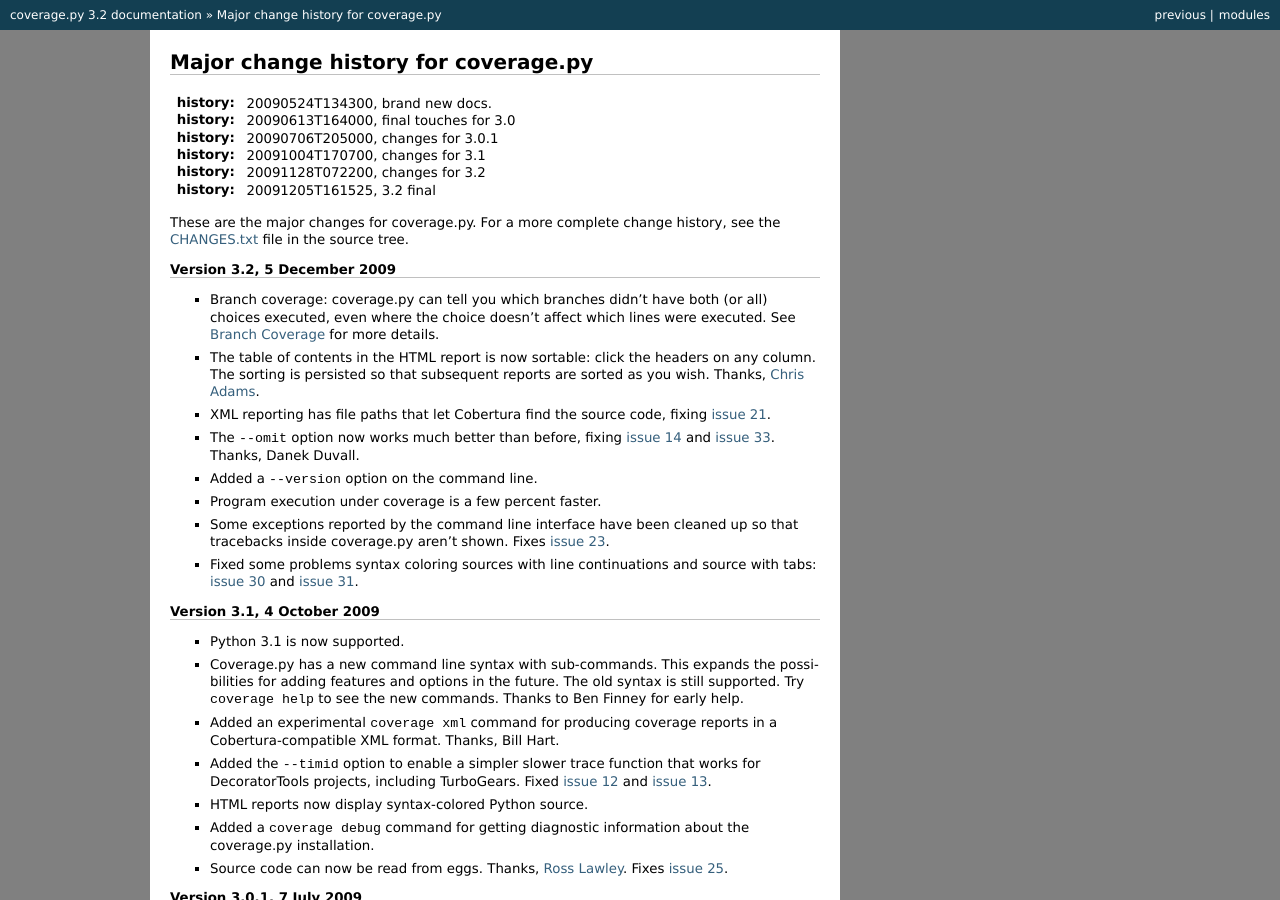
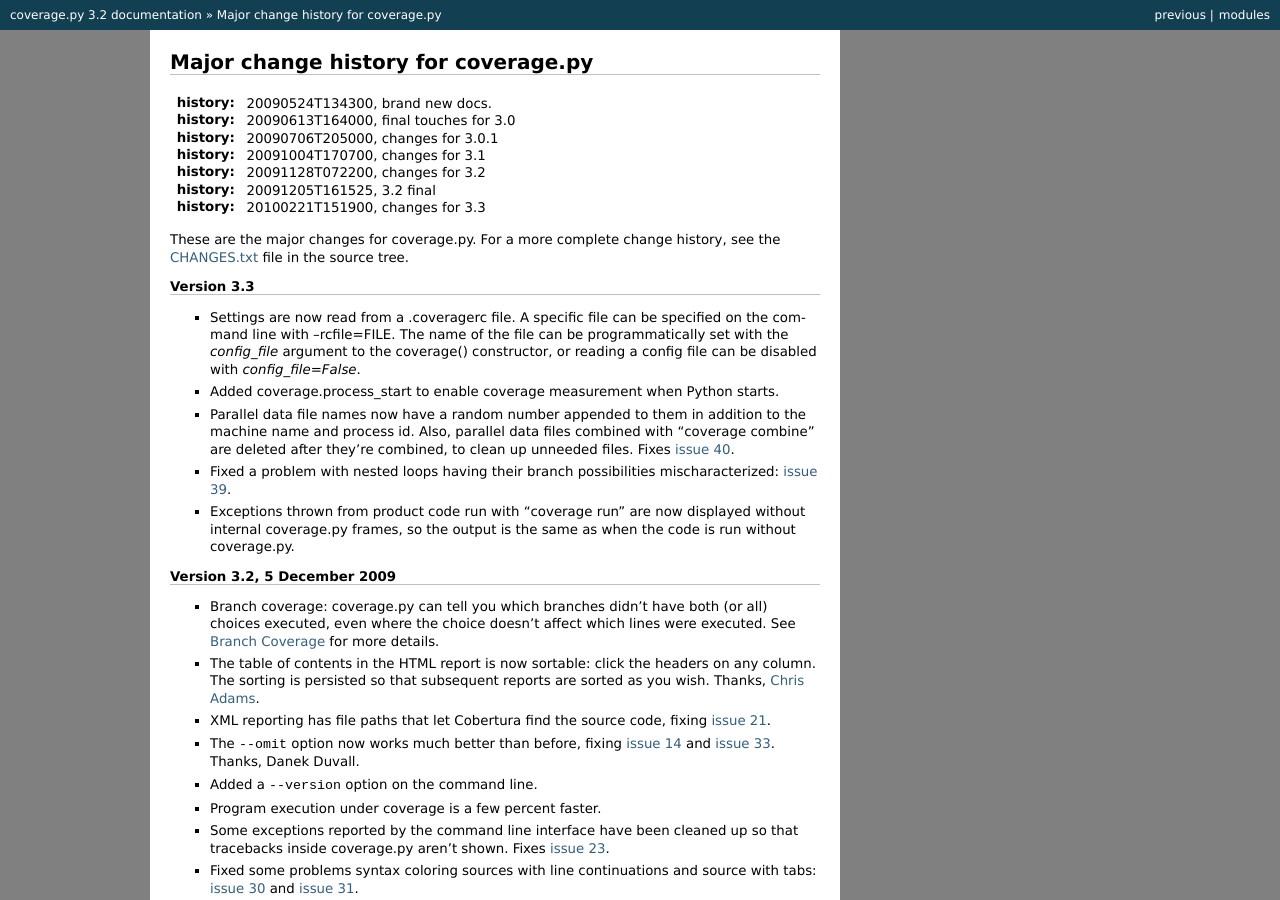
Before and after one commit to nedbat/coveragepy, a Sphinx documentation site: the page built from doc/changes.rst, in a window 1280 px wide and 900 px high. Built offline with Sphinx 7.4.7, drawn with Linux system fonts in a browser that asks for light colours.

Commit message:
Fiddling with docs for 3.3

```diff
--- a/TODO.txt
+++ b/TODO.txt
@@ -98,6 +101,9 @@
     from the command line, to reconsider exclusions.
 - Reporting on files never touched by coverage (package completeness)
 - A setup.py command? http://jeetworks.org/node/50
+- Deltas: indicate the change in coverage percentage from the last run.
+- Show lines missing rather than lines run in the reporting, since that's what
+  you need to focus on.
 
 
 * Beauty
--- a/doc/changes.rst
+++ b/doc/changes.rst
@@ -10,12 +10,40 @@
 :history: 20091004T170700, changes for 3.1
 :history: 20091128T072200, changes for 3.2
 :history: 20091205T161525, 3.2 final
-
+:history: 20100221T151900, changes for 3.3
 
 These are the major changes for coverage.py.  For a more complete change
 history, see the `CHANGES.txt`_ file in the source tree.
 
 .. _CHANGES.txt: http://bitbucket.org/ned/coveragepy/src/tip/CHANGES.txt
+
+
+Version 3.3
+-----------
+
+- Settings are now read from a .coveragerc file.  A specific file can be
+  specified on the command line with --rcfile=FILE.  The name of the file can
+  be programmatically set with the `config_file` argument to the coverage()
+  constructor, or reading a config file can be disabled with
+  `config_file=False`.
+
+- Added coverage.process_start to enable coverage measurement when Python
+  starts.
+
+- Parallel data file names now have a random number appended to them in
+  addition to the machine name and process id. Also, parallel data files
+  combined with "coverage combine" are deleted after they're combined, to clean
+  up unneeded files. Fixes `issue 40`_.
+
+- Fixed a problem with nested loops having their branch possibilities
+  mischaracterized: `issue 39`_.
+
+- Exceptions thrown from product code run with "coverage run" are now displayed
+  without internal coverage.py frames, so the output is the same as when the
+  code is run without coverage.py.
+
+.. _issue 39: http://bitbucket.org/ned/coveragepy/issue/39
+.. _issue 40: http://bitbucket.org/ned/coveragepy/issue/40
 
 
 Version 3.2, 5 December 2009
```
Also changed, not shown: other parts of TODO.txt (+3 -0 lines), CHANGES.txt (+7 -5 lines), doc/api.rst (+12 -3 lines).
